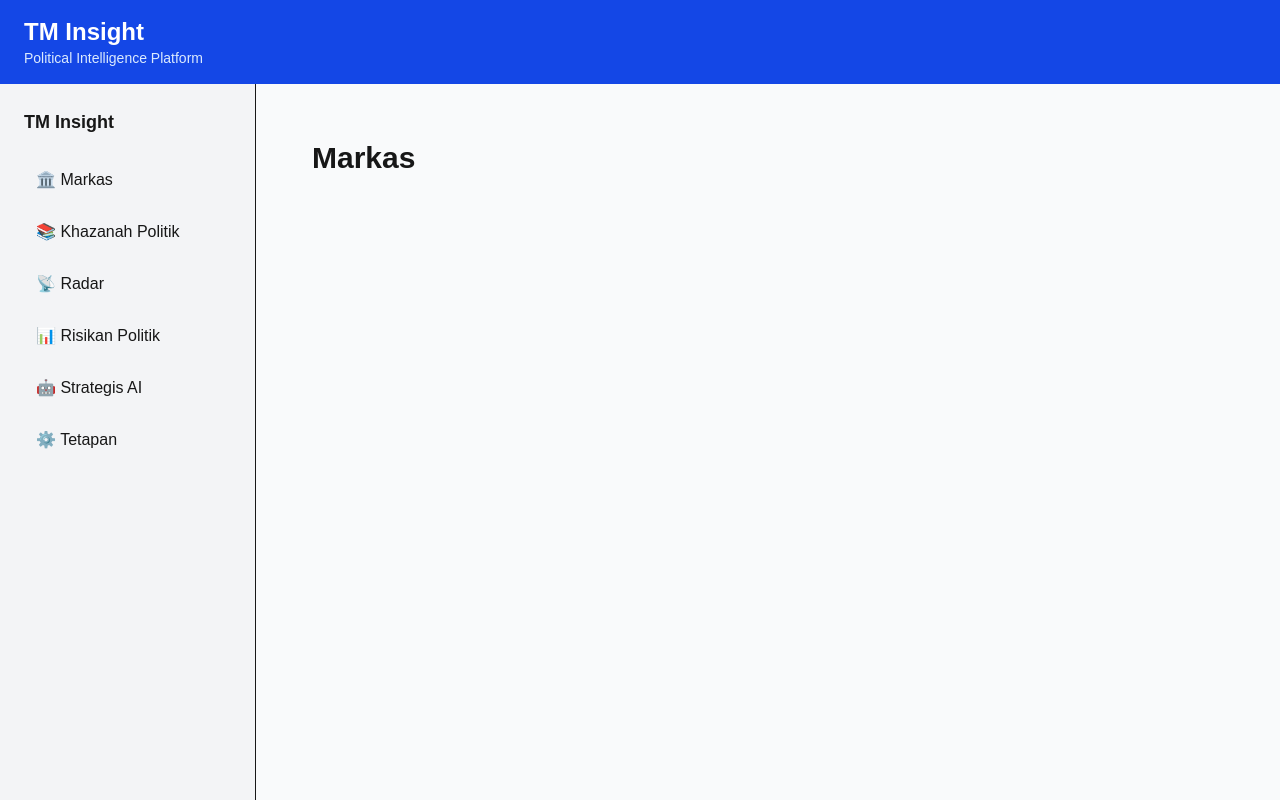
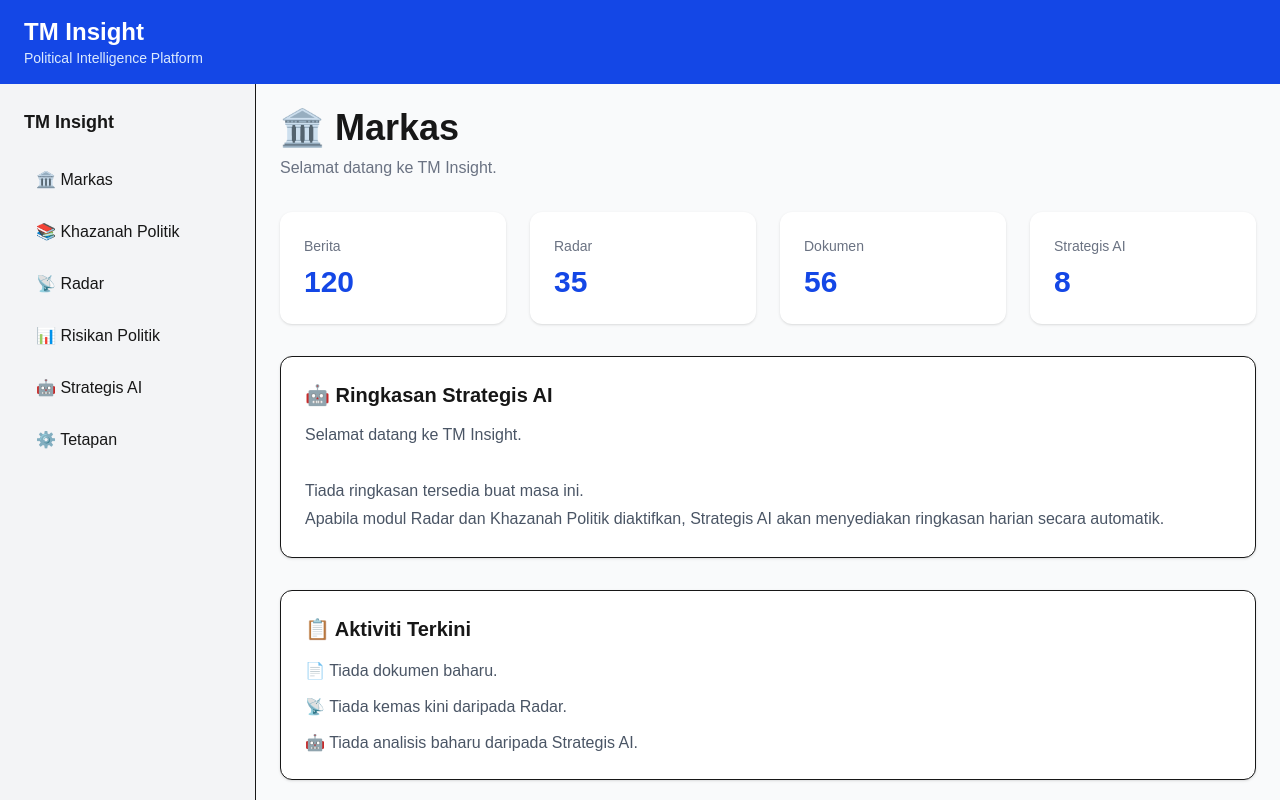
Before and after one commit to Tindak-Muar/tm-insight, a Next.js app in the folder frontend/: page /markas in a window 1280 px wide. Built offline with nearby package versions, Linux system fonts and the light colour scheme.

Commit message:
v0.4.0 - Build Markas homepage

```diff
--- a/frontend/app/markas/page.tsx
+++ b/frontend/app/markas/page.tsx
@@ -1,7 +1,48 @@
+import DashboardCard from "@/components/DashboardCard";
+
 export default function MarkasPage() {
   return (
-    <div className="p-8">
-      <h1 className="text-3xl font-bold">Markas</h1>
+    <div className="space-y-8">
+
+      <div>
+        <h1 className="text-4xl font-bold">🏛️ Markas</h1>
+        <p className="text-gray-500 mt-2">
+          Selamat datang ke TM Insight.
+        </p>
+      </div>
+
+      <div className="grid grid-cols-4 gap-6">
+        <DashboardCard title="Berita" value="120" />
+        <DashboardCard title="Radar" value="35" />
+        <DashboardCard title="Dokumen" value="56" />
+        <DashboardCard title="Strategis AI" value="8" />
+      </div>
+
+      <div className="rounded-xl border bg-white p-6 shadow-sm">
+        <h2 className="text-xl font-semibold mb-3">
+          🤖 Ringkasan Strategis AI
+        </h2>
+
+        <p className="text-gray-600 leading-7">
+          Selamat datang ke TM Insight.
+          <br /><br />
+          Tiada ringkasan tersedia buat masa ini.
+          <br />
+          Apabila modul Radar dan Khazanah Politik diaktifkan,
+          Strategis AI akan menyediakan ringkasan harian secara automatik.
+        </p>
+      </div>
+<div className="rounded-xl border bg-white p-6 shadow-sm">
+  <h2 className="text-xl font-semibold mb-4">
+    📋 Aktiviti Terkini
+  </h2>
+
+  <ul className="space-y-3 text-gray-600">
+    <li>📄 Tiada dokumen baharu.</li>
+    <li>📡 Tiada kemas kini daripada Radar.</li>
+    <li>🤖 Tiada analisis baharu daripada Strategis AI.</li>
+  </ul>
+</div>
     </div>
   );
 }
```
